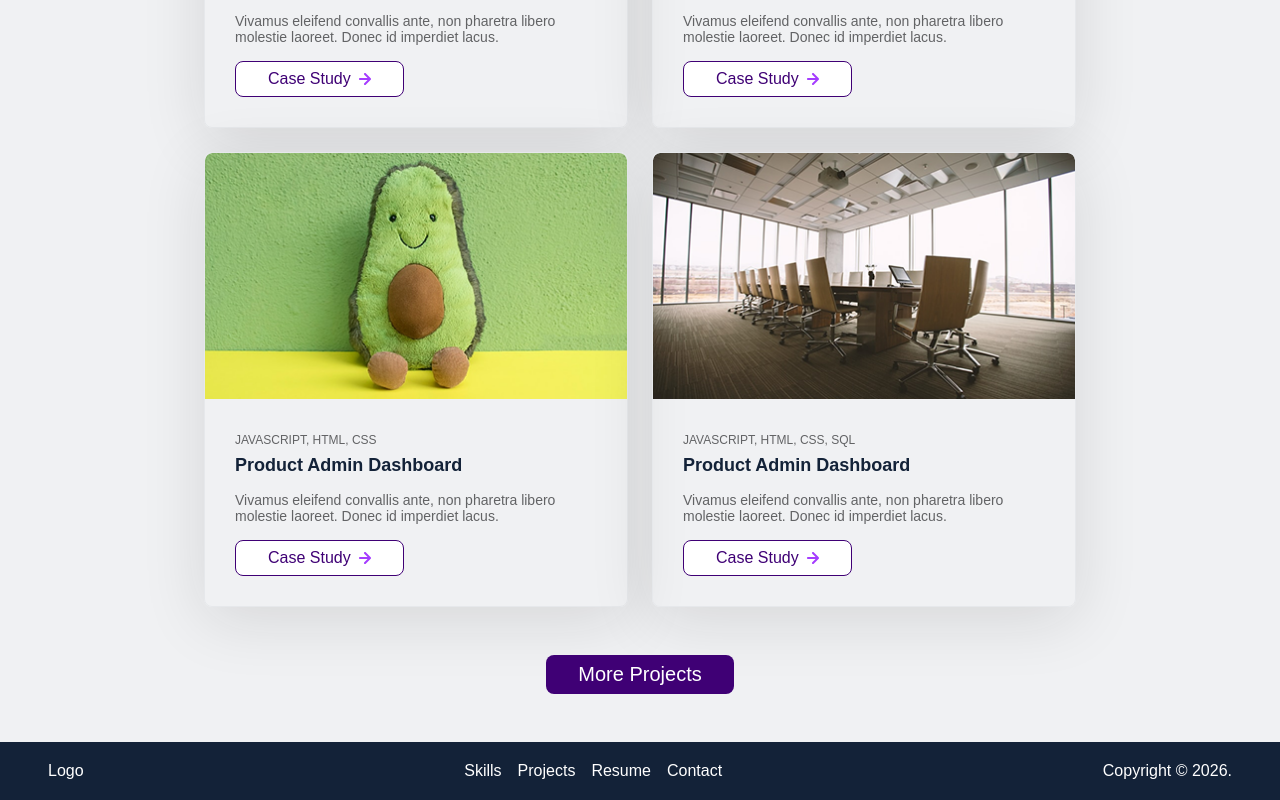
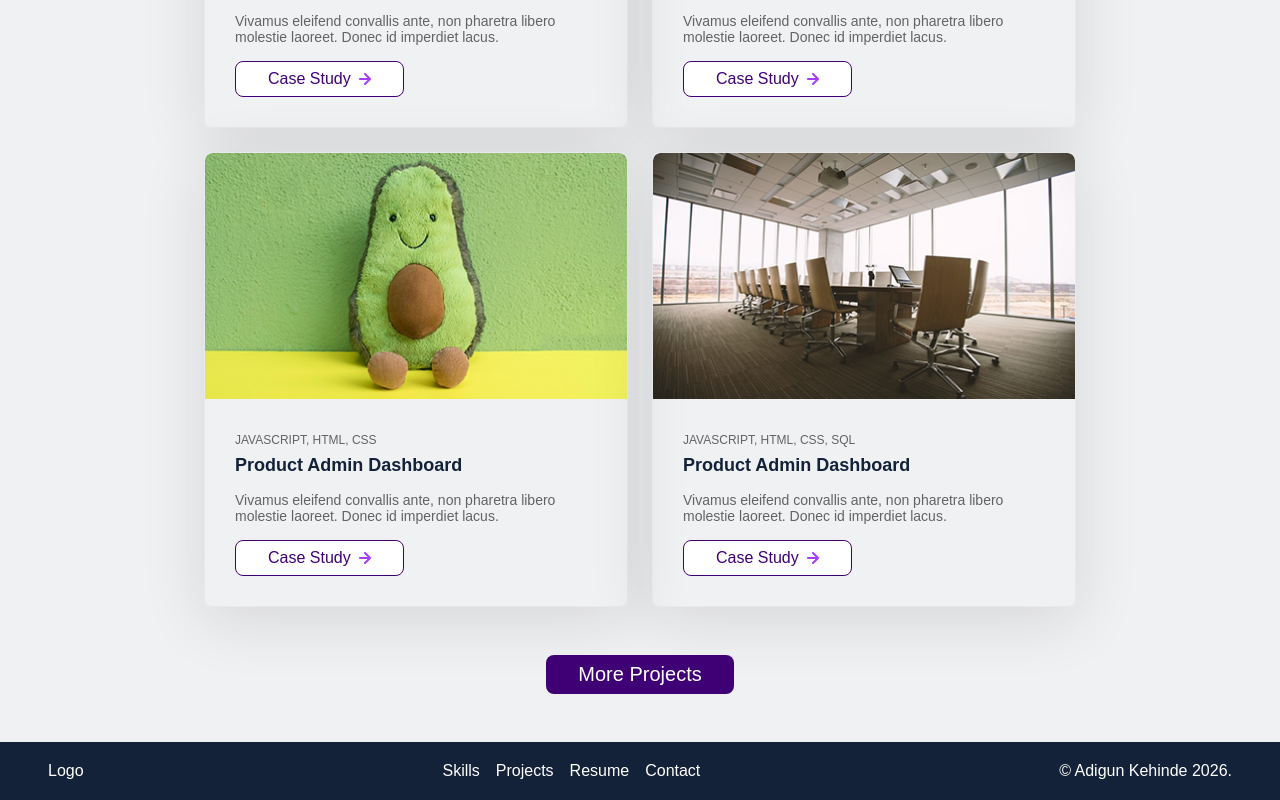
Before and after one commit to kehindeadigun/Udacity-Frontend-Nanodegree, a website: page Project 2 - Portfolio/src/index.html in a window 1280 px wide. Shown: the part 1549-2349 px from the top of the page. Drawn offline with Linux system fonts and the light colour scheme.

Commit message:
Fix: Copy value in footer

```diff
--- a/Project 2 - Portfolio/src/index.html
+++ b/Project 2 - Portfolio/src/index.html
@@ -128,7 +128,7 @@
       <li class="footer__nav-item"><a href="#">Resume</a></li>
       <li class="footer__nav-item"><a href="#">Contact</a></li>
     </ul>
-    <p class="footer__copy">Copyright © 2026.</p>
+    <p class="footer__copy">&copy; Adigun Kehinde 2026.</p>
   </footer>
 </body>
 
```
